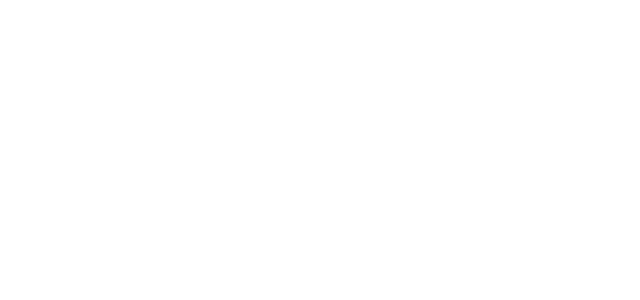
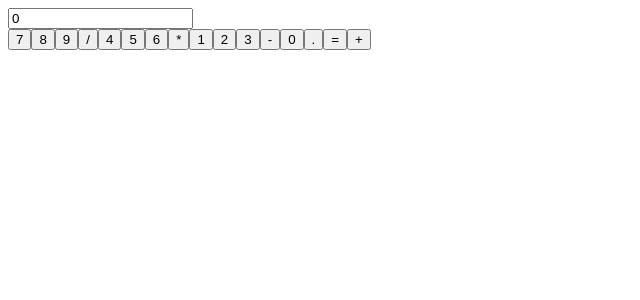
Before and after one commit to lukaskourilcz/vue-tutorials, a Vue app in the folder amazing-calculator/: page / in a window 1280 px wide. Shown: the top 300 px of the page, without its empty margins (0-640 px from the left). Built offline with nearby package versions, Linux system fonts and the light colour scheme.

Commit message:
buttons done

```diff
--- a/amazing-calculator/src/components/AmazingCalculator.vue
+++ b/amazing-calculator/src/components/AmazingCalculator.vue
@@ -1,28 +1,60 @@
 <script setup>
-import {ref, computed} from 'vue'
+import { ref, computed } from "vue";
 
-const display = ref('0')
+const display = ref("0");
 
 const appendToDisplay = (value) => {
-    if(display.value === '0' && value !== '.'){
-        display.value = value
-    } else {
-        display.value += value;
-    }
-}
+  if (display.value === "0" && value !== ".") {
+    display.value = value;
+  } else {
+    display.value += value;
+  }
+};
 
 const calculate = () => {
-    try {
-        display.value = eval(display.value).toString()
-    } catch (error){
-        display.value = 'Error'
-    }
-}
+  try {
+    display.value = eval(display.value).toString();
+  } catch (error) {
+    display.value = "Error";
+  }
+};
 
 // computed property for dynamic class binding
 
 const displayClass = computed(() => {
-    return display.value.length > 12 ? 'small-text' : ''
-})
+  return display.value.length > 12 ? "small-text" : "";
+});
 
+const clearDisplay = () => {
+  display.value = "0";
+};
 </script>
+
+<template>
+  <div>
+    <div class="calculator">
+      <input v-model="display" :class="displayClass" readonly />
+      <div class="buttons">
+        <button @click="appendToDisplay('7')">7</button>
+        <button @click="appendToDisplay('8')">8</button>
+        <button @click="appendToDisplay('9')">9</button>
+        <button @click="appendToDisplay('/')">/</button>
+
+        <button @click="appendToDisplay('4')">4</button>
+        <button @click="appendToDisplay('5')">5</button>
+        <button @click="appendToDisplay('6')">6</button>
+        <button @click="appendToDisplay('*')">*</button>
+
+        <button @click="appendToDisplay('1')">1</button>
+        <button @click="appendToDisplay('2')">2</button>
+        <button @click="appendToDisplay('3')">3</button>
+        <button @click="appendToDisplay('-')">-</button>
+
+        <button @click="appendToDisplay('0')">0</button>
+        <button @click="appendToDisplay('.')">.</button>
+        <button @click="appendToDisplay('=')">=</button>
+        <button @click="appendToDisplay('+')">+</button>
+      </div>
+    </div>
+  </div>
+</template>
```
